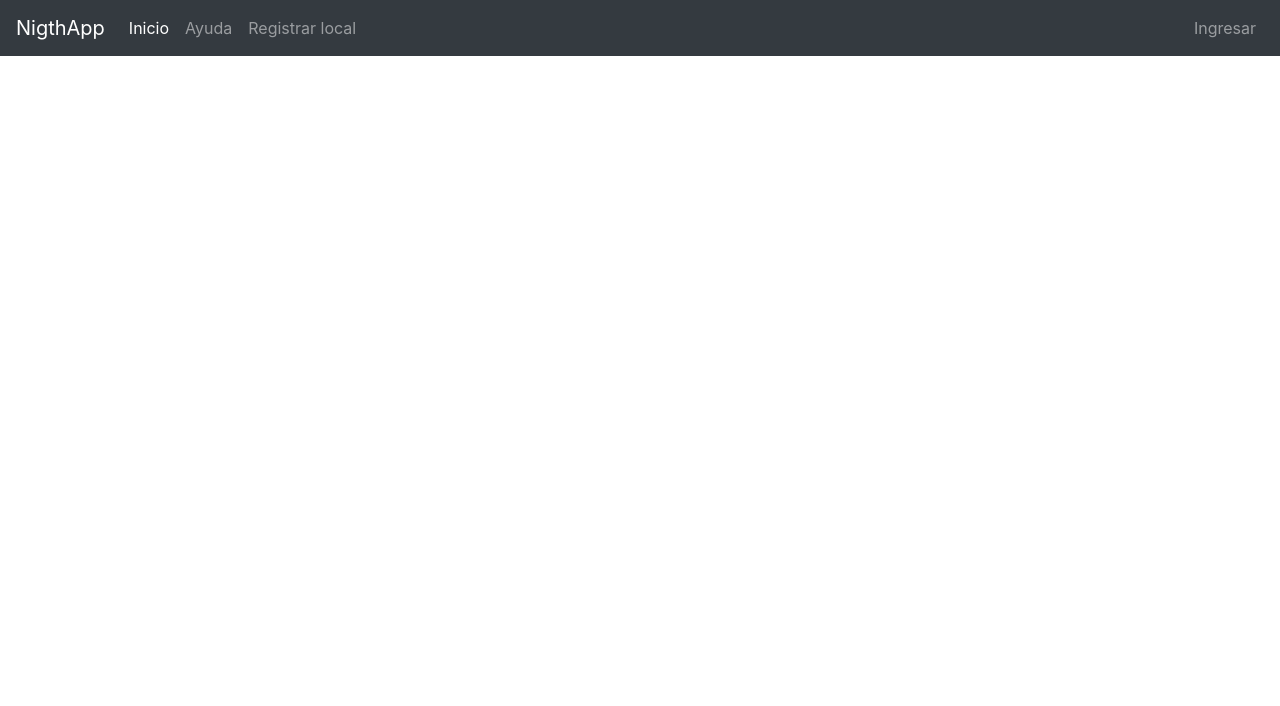
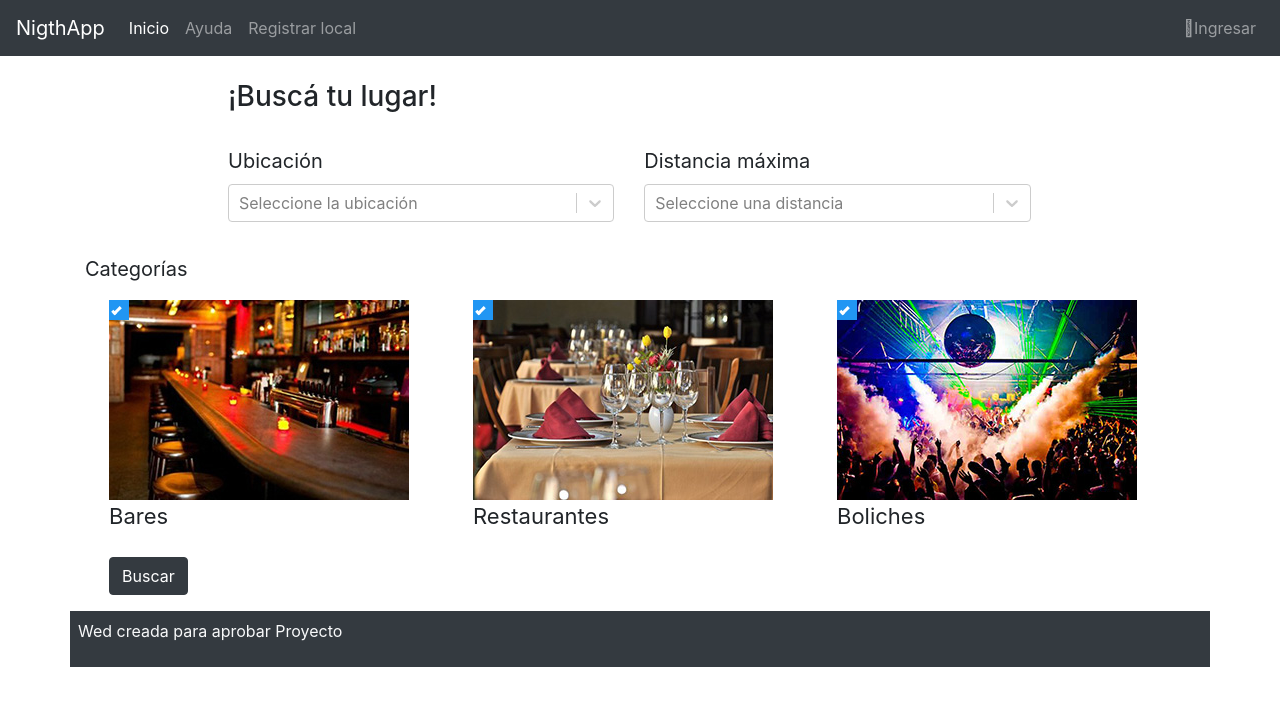
Before and after one commit to Leorebollini/NigthAppFront, a React (Create React App) app: page / in a window 1280 px wide. Shown: the top 706 px of the page. Built offline with nearby package versions, Linux system fonts and the light colour scheme.

Commit message:
muchas cosas

```diff
--- a/public/index.html
+++ b/public/index.html
@@ -5,6 +5,8 @@
     <meta name="viewport" content="width=device-width, initial-scale=1" />
     <link rel="stylesheet" type="text/css" href="css/bootstrap.min.css">
     <link rel="stylesheet" type="text/css" href="css/estilos.css">
+    <link href="https://maxcdn.bootstrapcdn.com/font-awesome/4.2.0/css/font-awesome.min.css" rel="stylesheet">
+    <link href="https://fonts.googleapis.com/css?family=Fredoka+One&display=swap" rel="stylesheet">
     <meta name="theme-color" content="#000000" />
     <meta
       name="description"
--- a/src/App.css
+++ b/src/App.css
@@ -103,3 +103,22 @@ cursor: pointer;
 .columna_consultas {
   background: white;
 }
+
+
+.loader {
+  border: 16px solid #f3f3f3; /* Light grey */
+  border-top: 16px solid #3498db; /* Blue */
+  border-radius: 50%;
+  width: 120px;
+  height: 120px;
+  animation: spin 2s linear infinite;
+  margin-top:50px
+}
+.loader-text{
+  margin-top:5px;
+}
+
+@keyframes spin {
+  0% { transform: rotate(0deg); }
+  100% { transform: rotate(360deg); }
+}
--- a/src/App.js
+++ b/src/App.js
@@ -16,7 +16,8 @@ class App extends Component {
       <Router>
         <div className="App">
           <Navbar/>
-          <Route path='/inicio' component={Main}/>
+          <Route path='/' component={Main} exact/>
+          <Route path='/inicio' component={Main} />
           <Route path='/registro' component={Registro}/>
           <Route path='/about' component={About}/>
           <Route path='/iniciosesion' component={Sesion}/>
--- a/src/components/Consulta.jsx
+++ b/src/components/Consulta.jsx
@@ -31,13 +31,14 @@ class Consulta extends Component{
             return response.json()
           })
           .then((data) => {
-            this.filter.Categorias = data.map(x=>x.Nombre)
+            if(!this.filter.Categorias.length>0){
+                this.filter.Categorias = data.map(x=>x.Nombre)
+            }
             this.setState({ categorias: data })
           })
       }
 
-    getFiltered(){
-        console.dir(this.filter)
+    getFiltered(props){
             fetch('http://localhost:55555/app/establecimientos/filtrados', {
             method: 'POST',
             headers: {
@@ -53,20 +54,7 @@ class Consulta extends Component{
     }
 
     getEstablecimientos(props) {
-        console.log("A verrr " + this.initialization)
-        if(this.initialization){
-            fetch('http://localhost:55555/app'+'/establecimientos?size=5')
-            .then((response) => {
-              return response.json()
-            })
-            .then((est) => {
-              this.initialization = false
-              this.setState({ establecimientos: est })
-            })
-        }else{
-            this.getFiltered()
-        }
-
+            this.getFiltered(props)
       }
       orderChanged(event){
           this.filter.Orden = event.target.value
@@ -87,16 +75,24 @@ class Consulta extends Component{
 
       }
 
+      componentDidMount(props){
+          this.getAll(props)
+      }
+
       getAll(props){
-          this.initialization = true
-          this.getEstablecimientos(props)
-          this.getCategorias(props)
-          this.getServicios(props)
-          this.getMenus(props)
-      }
+          //Promise.join(this.getCategorias(), this.getServicios(),this.getMenus(),()=>{
+           // this.getEstablecimientos(props)
+        //});
+        this.getMenus()
+        this.getServicios()
+        this.getCategorias()
+        }
+
+
 
     constructor(props) {
         super(props);
+        this.initialization = true
         this.handleChecked = this.handleChecked.bind(this);
         this.orderChanged = this.orderChanged.bind(this)
         this.state = {
@@ -105,17 +101,23 @@ class Consulta extends Component{
           servicios: [],
           menus: []
         }
+        let categorias = props.location.initialFilter?props.location.initialFilter.Categorias:[]
         this.filter = {
             Servicios:[],
             Menus:[],
-            Categorias:[],
+            Categorias:categorias,
             Orden: "NOMBRE"
         }
-        this.getAll(props)
+
     }
 
-    render(){
-        console.log("RECARGANDO")
+    render(props){
+        if(!this.state.establecimientos.length>0 && this.initialization){
+            this.getEstablecimientos(props)
+            return (<div><div class="d-flex justify-content-center"><div class="loader"></div></div>
+            <div class="d-flex justify-content-center"><div class="loader-text"><h4>Buscando los mejores lugares!</h4></div></div></div>)
+        }else
+        this.initialization = false
         return(
             <div className="Consulta">
                 <div className="container col-8">
--- a/src/components/Main.jsx
+++ b/src/components/Main.jsx
@@ -17,6 +17,34 @@ const optionsLugar = [
     { value: '50km', label: '50 km'}
   ];
   class Main extends Component {
+
+    handleChecked (event) {
+
+      if(this.filter.Categorias.includes(event.target.value) && this.filter.Categorias.length>1){
+          let index = this.filter.Categorias.indexOf(event.target.value)
+            if (index > -1) {
+              this.filter.Categorias.splice(index, 1)
+            }
+      }
+      else{
+        this.filter.Categorias.push(event.target.value)
+      }
+      console.dir(this.filter.Categorias)
+      this.setState({update:"true"})
+
+
+}
+
+    constructor(props) {
+      super(props);
+      this.handleChecked = this.handleChecked.bind(this);
+      this.filter = {
+        Categorias: ["Bar","Restaurant","Boliche"]
+      }
+
+  }
+
+
     render() {
       return (
         <div className="Main">
@@ -27,13 +55,14 @@ const optionsLugar = [
               <br></br>
               <form action="consulta.html">
                 <div className="form-group row">
+
                   <div className="col-xs-12 col-sm-12 col-md-6 mb-3">
-                    <label for="Lugar" className="form_text">Ubicación</label>
-                    <Select name="lugar" options = {optionsLugar}  className="form-control" id="lugar" placeholder= 'Seleccione la ubicación'></Select>
+                    <label htmlFor="Lugar" className="form_text">Ubicación</label>
+                    <Select name="lugar" options = {optionsLugar} id="lugar" placeholder= 'Seleccione la ubicación'></Select>
                   </div>
                   <div className="col-xs-12 col-sm-12 col-md-6 mb-3"  id="distancia_maxima" >
-                    <label for="distancia" className="form_text">Distancia máxima</label>
-                    <Select name="distancia" options = {optionsDistacia}  className="form-control" id="distancia" placeholder= 'Seleccione una distancia'></Select>
+                    <label htmlFor="distancia" className="form_text">Distancia máxima</label>
+                    <Select name="distancia" options = {optionsDistacia} id="distancia" placeholder= 'Seleccione una distancia'></Select>
                   </div>
                 </div>
               </form>
@@ -49,7 +78,7 @@ const optionsLugar = [
                   <div className="form-check-label">
                     <label className="block-check">
                       <img className="img-fluid" src="img/boton_bar.jpg"></img>
-                      <input type="checkbox" name="categoria_bar" id="categoria_bar"/>Bares
+                      <input type="checkbox" checked={this.filter.Categorias.includes("Bar")} name="categoria_bar" id="categoria_bar" onChange={ this.handleChecked } value="Bar"/>Bares
                       <span className="checkmark"></span>
                     </label>
                   </div>
@@ -58,7 +87,7 @@ const optionsLugar = [
                   <div className="form-check-label">
                     <label className="block-check">
                       <img className="img-fluid" src="img/boton_restaurante.jpg"></img>
-                      <input type="checkbox" name="categoria_restaurante" id="categoria_restaurante"/>Restaurantes
+                      <input type="checkbox" checked={this.filter.Categorias.includes("Restaurant")} name="categoria_restaurante" id="categoria_restaurante" value = "Restaurant" onChange={ this.handleChecked }/>Restaurantes
                       <span className="checkmark"></span>
                     </label>
                   </div>
@@ -67,7 +96,7 @@ const optionsLugar = [
                   <div className="form-check-label">
                     <label className="block-check">
                       <img className="img-fluid" src="img/boton_discoteca.jpg"></img>
-                      <input type="checkbox" name="categoria_boliche" id="categoria_boliche"/>Boliches
+                      <input type="checkbox"  checked={this.filter.Categorias.includes("Boliche")} name="categoria_boliche" id="categoria_boliche" value = "Boliche" onChange={ this.handleChecked }/>Boliches
                       <span className="checkmark"></span>
                     </label>
                   </div>
@@ -77,7 +106,10 @@ const optionsLugar = [
             <div className = "BtnBuscar">
               <div className="form-group  row  px-4">
                 <div className="col">
-                  <Link to='Consulta'>
+                  <Link to={{
+                    pathname:"/Consulta",
+                    initialFilter :this.filter
+                  }}>
                     <button className="btn btn-dark" type="submit">Buscar</button>
                   </Link>
                 </div>
@@ -85,7 +117,7 @@ const optionsLugar = [
             </div>
           </div>
           <footer>
-            <div class="container bg-dark text-light p-2">
+            <div className="container bg-dark text-light p-2">
               <p>Wed creada para aprobar Proyecto</p>
             </div>
           </footer>
```
